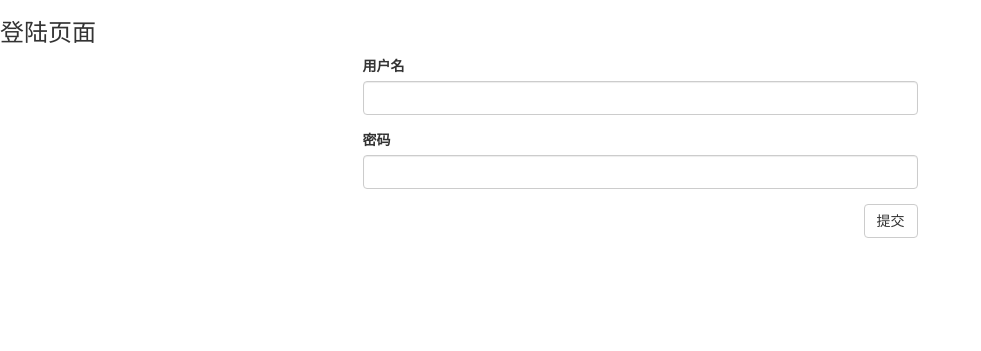
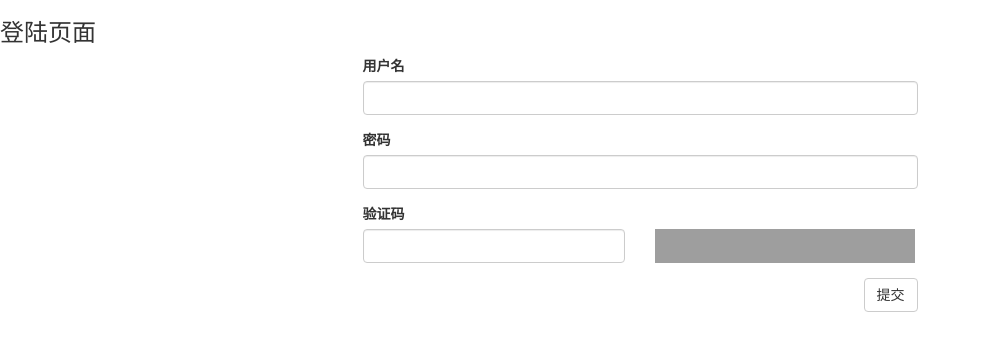
Before and after one commit to Edward66/cnblog, a Python web app: template templates/login.html in a window 1280 px wide. Shown: the top 351 px of the page, without its empty margins (0-981 px from the left). Run offline with Jinja, Linux system fonts and the light colour scheme; the template is opened without the code that fills it, so the values that code supplies are empty; some libraries are stand-ins or nearby versions; grey boxes are pictures that could not be loaded.

Commit message:
点击图片刷新验证码

```diff
--- a/templates/login.html
+++ b/templates/login.html
@@ -22,11 +22,34 @@
                     <label for="pwd">密码</label>
                     <input type="text" id="pwd" class="form-control">
                 </div>
+
+
+                <div class="form-group">
+                    <label for="valid_code">验证码</label>
+                    <div class="row">
+                        <div class="col-md-6">
+                            <input type="text" id="valid_code" class="form-control">
+                        </div>
+                        <div class="col-md-6">
+                            <img width="260" height="34"
+                                 src="/get_validCode_img/"
+                                 id="valid_code_img">
+                        </div>
+                    </div>
+                </div>
+
                 <input type="button" value="提交" id="login_btn" class="btn btn-default pull-right">
             </form>
         </div>
     </div>
 </div>
 
+<script src="/static/blog/js/jquery-3.3.1.js"></script>
+<script>
+    // 验证码图片刷新
+    $('#valid_code_img').click(function () {
+        $(this)[0].src += '?';  // 问号的唯一意义是：图片链接发生了变化,图片需要刷新
+    });
+</script>
 </body>
 </html>
```
